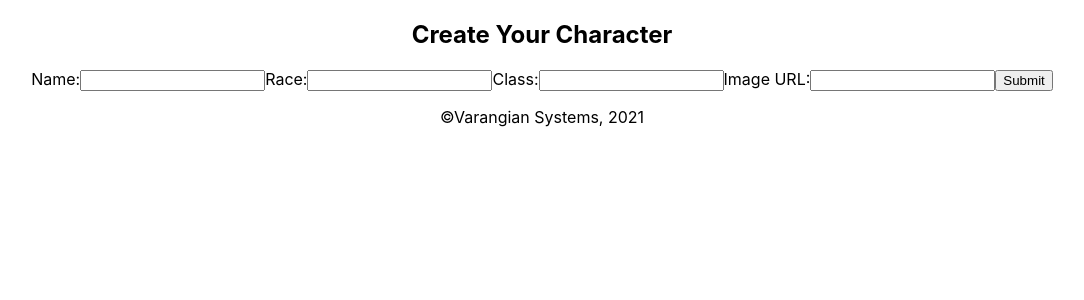
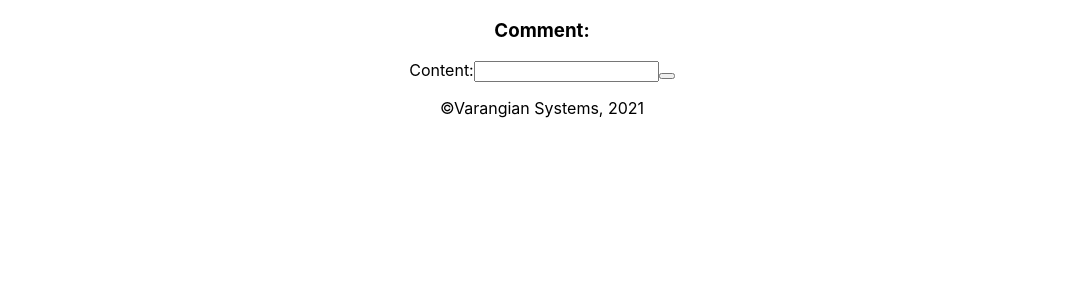
Before and after one commit to Jason-Berkower/Hero-s_Rest, a React (Create React App) app in the folder client/: page /comment-creation in a window 1280 px wide. Shown: the top 300 px of the page, without its empty margins (98-1182 px from the left). Built offline with nearby package versions, Linux system fonts and the light colour scheme.

Commit message:
Updated APIConfig for frontend. Removed artifact service file user.js.

```diff
--- a/client/src/App.js
+++ b/client/src/App.js
@@ -32,13 +32,13 @@ function App() {
         <Route path="/signin">
           <SignIn />
         </Route>
-        <Route path="">
+        <Route path="/character-creation">
           <CreateCharacter />
         </Route>
-        <Route path="">
+        <Route path="/post-creation">
           <CreatePost />
         </Route>
-        <Route path="">
+        <Route path="/comment-creation">
           <CreateComment />
         </Route>
       </Switch>
--- a/client/src/services/apiConfig.js
+++ b/client/src/services/apiConfig.js
@@ -5,7 +5,7 @@ const baseUrl = "https://localhost:3000";
 let apiUrl;
 
 const apiUrls = {
-  development: "https://localhost:3000",
+  development: "http://localhost:3000",
   production: "https://heroesrest-api.herokuapp.com/",
 };
 
```
Also changed, not shown: client/src/services/user.js (deleted).
